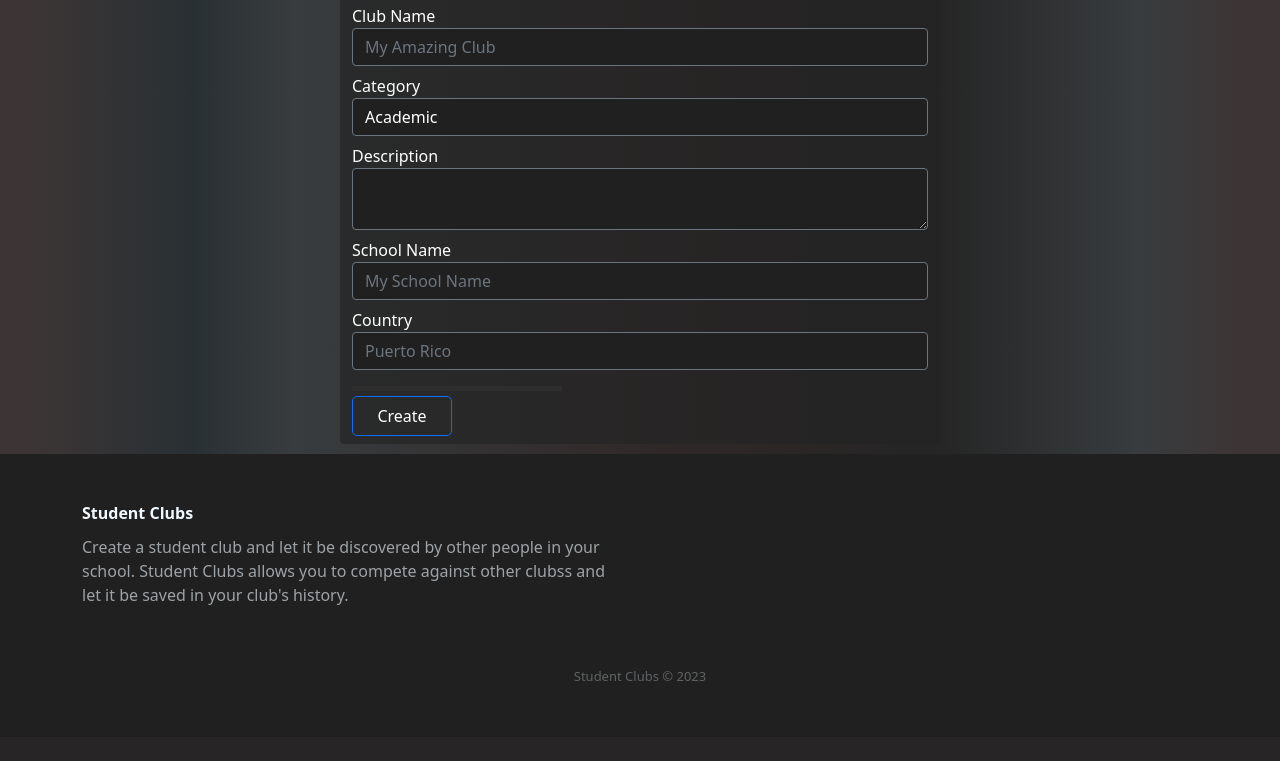
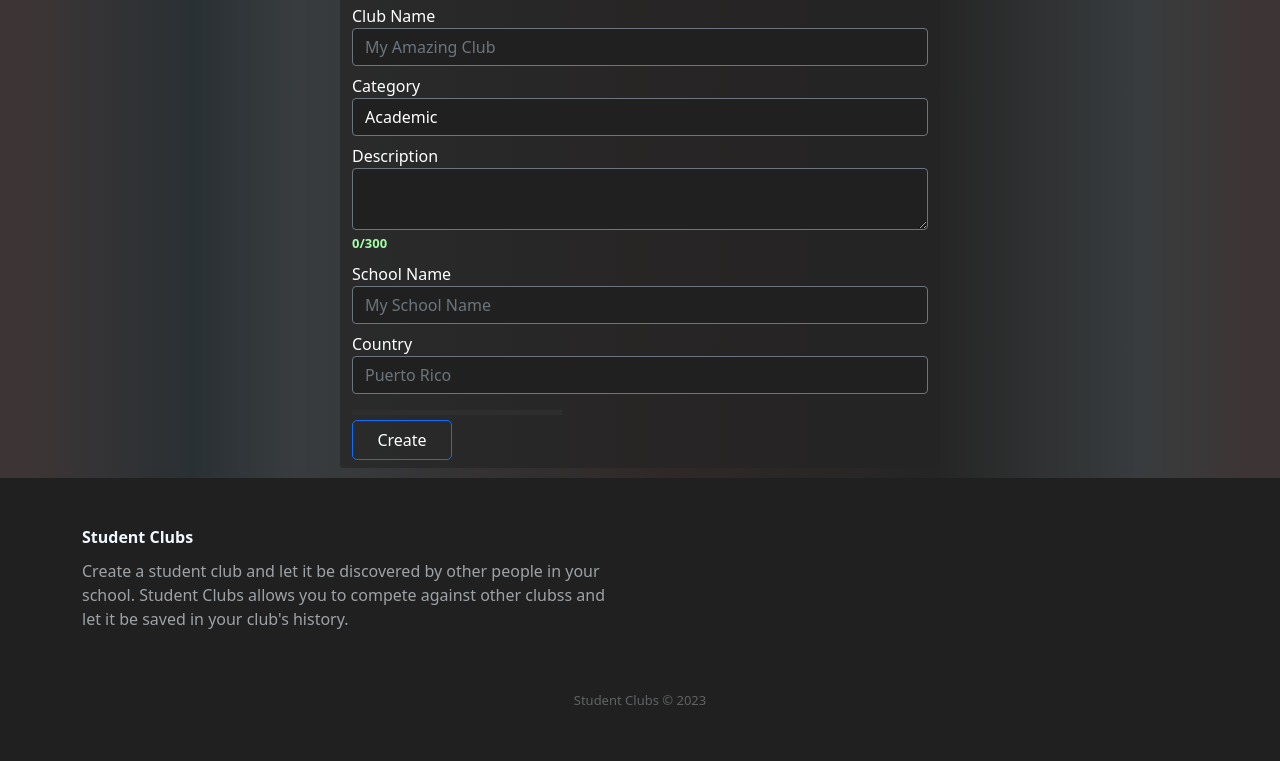
Before and after one commit to Gamaco/StudentClubs, a Django app: page /club-creation/ in a window 1280 px wide. Shown: the part 415-1176 px from the top of the page. Before the commit the page ends 1096 px from the top, so only its background shows below. Run offline with Django 3.2, Linux system fonts and the light colour scheme; some libraries are stand-ins or nearby versions.

Commit message:
CSS minor changes.

```diff
--- a/website/static/main.css
+++ b/website/static/main.css
@@ -392,3 +392,9 @@ h5 {
     box-shadow: none;
     color: white;
   }
+
+  .charCount {
+    color: rgb(164, 253, 164);
+    font-size: 13px;
+    font-weight: bold;
+  }
--- a/website/templates/club-creation.html
+++ b/website/templates/club-creation.html
@@ -39,6 +39,7 @@
                 <label for="exampleFormControlTextarea1">Description</label>
                 <textarea name="description" class="form-control custom-bg text-white btn-outline-secondary"
                     id="clubDescription" rows="2" maxlength="300" required></textarea>
+                    <span class="charCount" id="charCount">0/300</span>
             </div>
             <div class="form-group mb-2">
                 <label for="schoolName">School Name</label>
@@ -88,11 +89,16 @@
 
     const textarea = document.getElementById('clubDescription');
     const maxLength = textarea.getAttribute('maxlength');
+    const charCountSpan = document.getElementById('charCount');
 
     textarea.addEventListener('input', function () {
         const currentLength = this.value.length;
+        charCountSpan.textContent = `${currentLength}/${maxLength}`;
+        charCountSpan.style.color = 'rgb(164, 253, 164)'
+
         if (currentLength >= maxLength) {
             this.value = this.value.substr(0, maxLength);
+            charCountSpan.style.color = 'red'
         }
     });
 
```
Also changed, not shown: website/templates/joined.html (+10 -4 lines).
